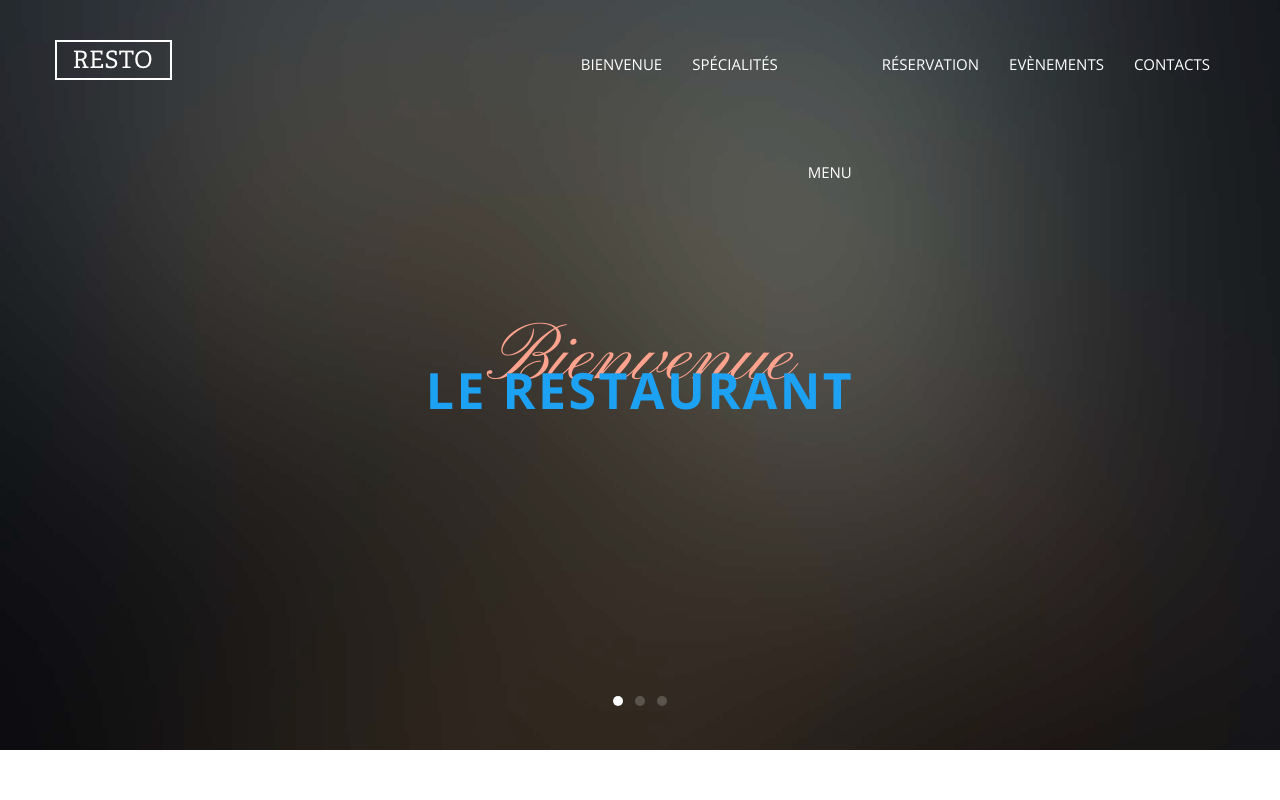
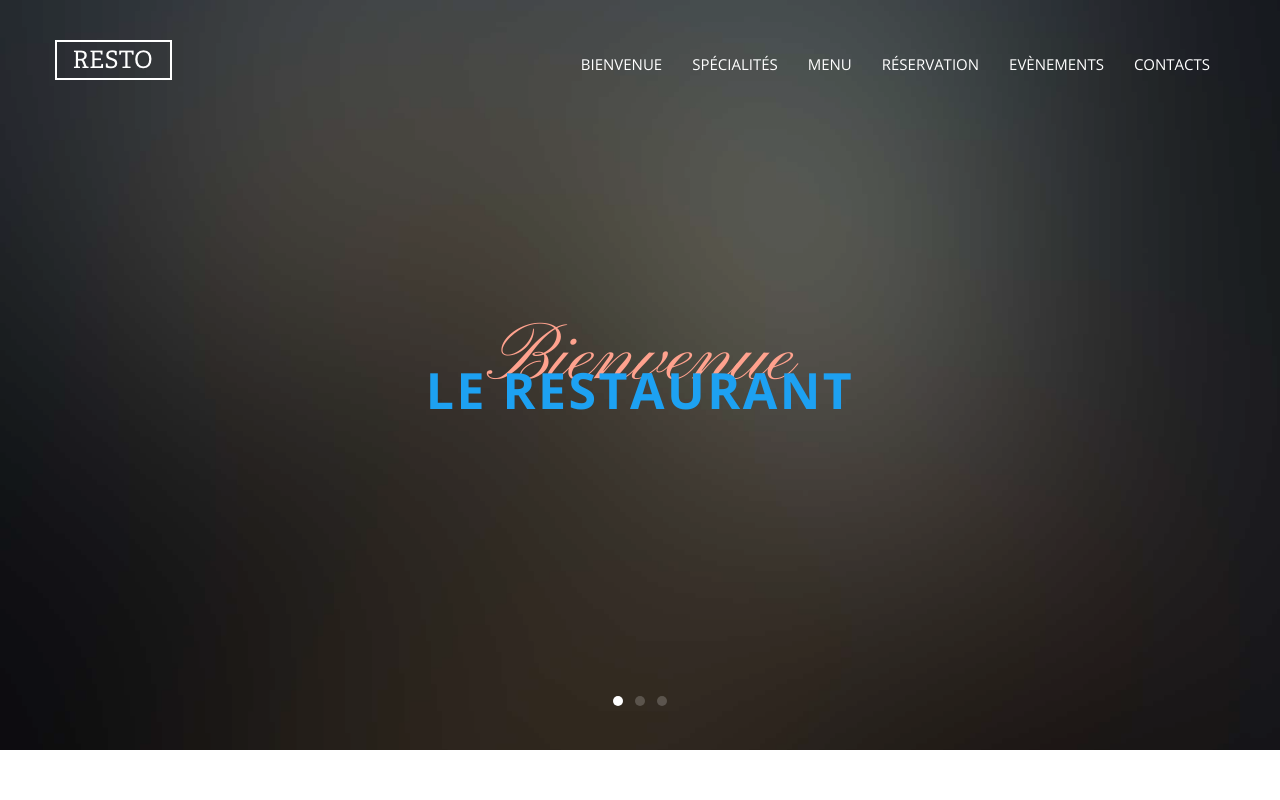
Before and after one commit to FatimaEzzahraGOUARAB/SiteResto, a website: page index.html in a window 1280 px wide. Shown: the top 800 px of the page. Drawn offline with nearby package versions, Linux system fonts and the light colour scheme; files whose address does not match are found by name.

Commit message:
Modification

```diff
--- a/index.html
+++ b/index.html
@@ -35,7 +35,7 @@
         <div id="navbar-collapse" class="navbar-collapse collapse">
           <ul class="nav navbar-nav navbar-right">
             <li class="active"><a href="#" data-nav-section="welcome">Bienvenue</a></li>
-            <li><a href="#" data-nav-section="specialties">spécialités </gitta></li>
+            <li><a href="#" data-nav-section="specialties">spécialités </a></li>
             <li><a href="#" data-nav-section="menu">Menu</a></li>
             <li><a href="#" data-nav-section="reservation">Réservation</a></li>
             <li><a href="#" data-nav-section="events">Evènements</a></li>
```
